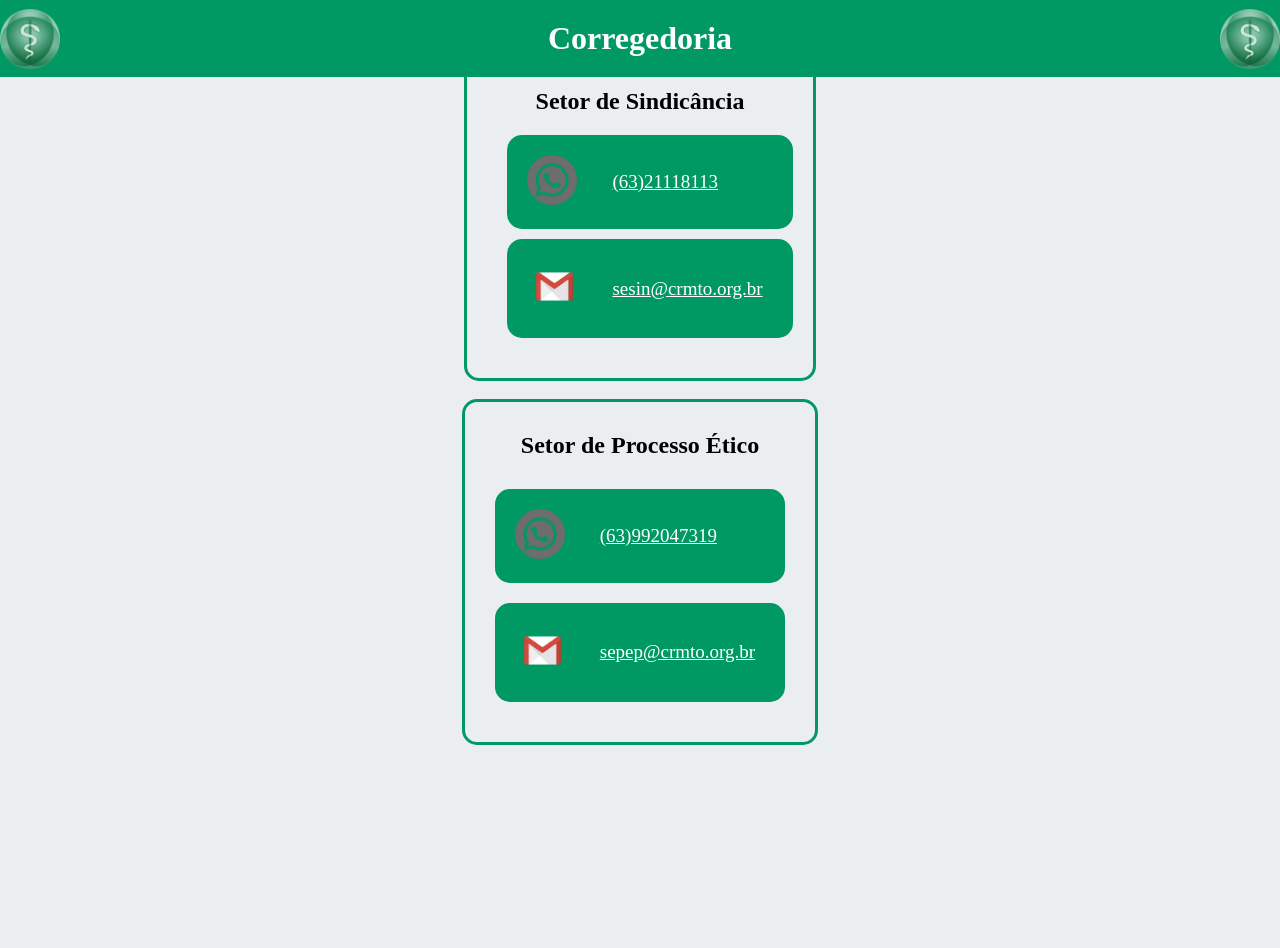
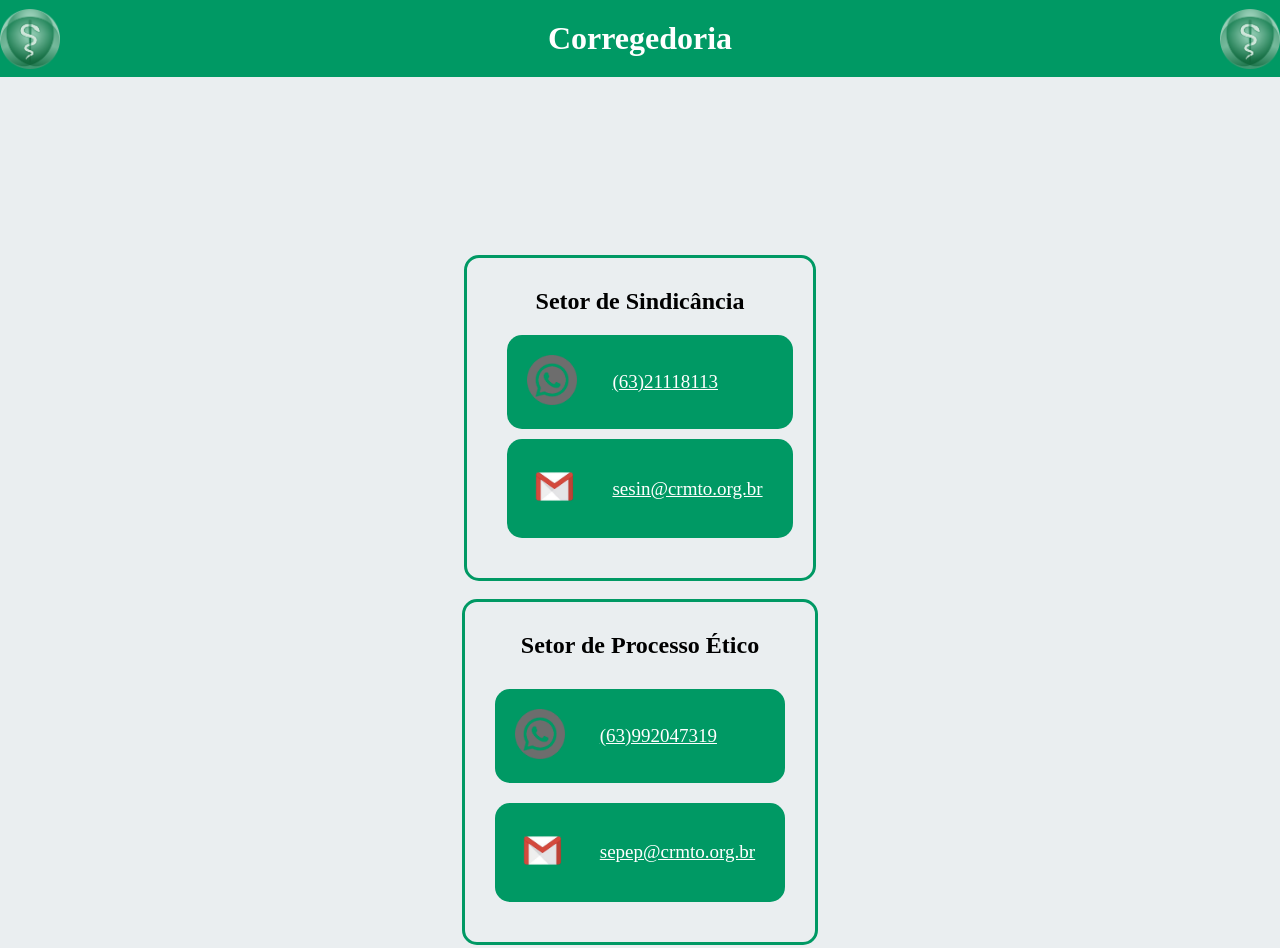
Before and after one commit to CRMTO-DETIN/Contato-Corregedoria, a plain HTML site: page index.html in a window 1280 px wide. Before the commit the page ends 800 px from the top, so only its background shows below. Drawn offline with Linux system fonts and the light colour scheme.

Commit message:
Add files via upload

```diff
--- a/index.html
+++ b/index.html
@@ -7,7 +7,7 @@
     <style>
         body {
             background-color: rgb(234, 238, 240); /* Set background color to green */
-            margin: 0;
+            margin: 200px;
         }
 
         header {
```
